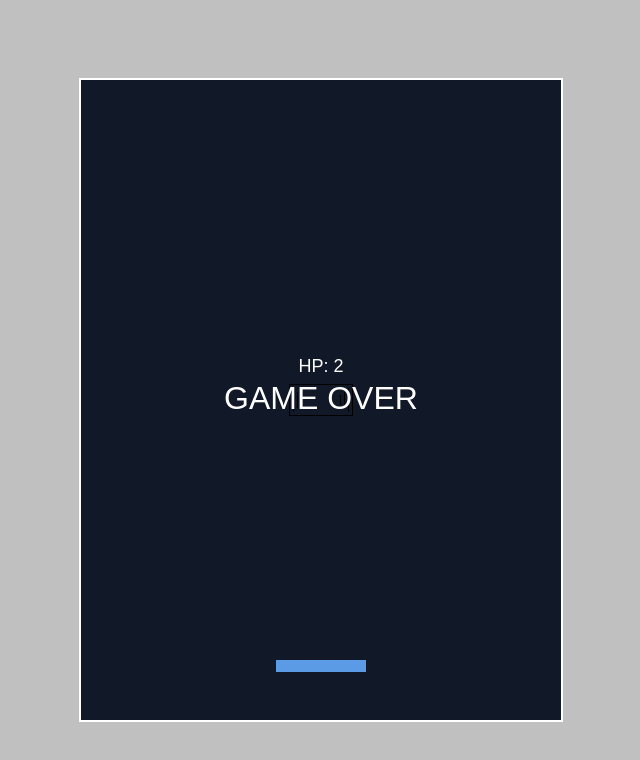
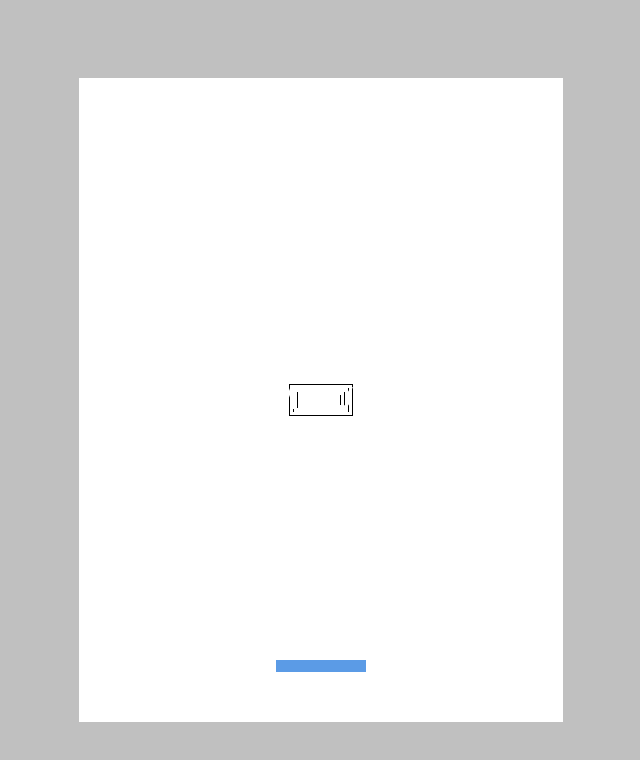
Before and after one commit to waraya0645-bit/block-breaking, a plain HTML site: page index.html in a window 1280 px wide. Shown: the whole page, without its empty margins (319-959 px from the left). Drawn offline with Linux system fonts and the light colour scheme.

Commit message:
Update style.css

```diff
--- a/style.css
+++ b/style.css
@@ -17,7 +17,7 @@ body {
     width: min(92vw, 480px);
     height: auto;
 
-    background: #111827;
+    background: #ffffff;
     border: 2px solid white;
 
     touch-action: none;
```
